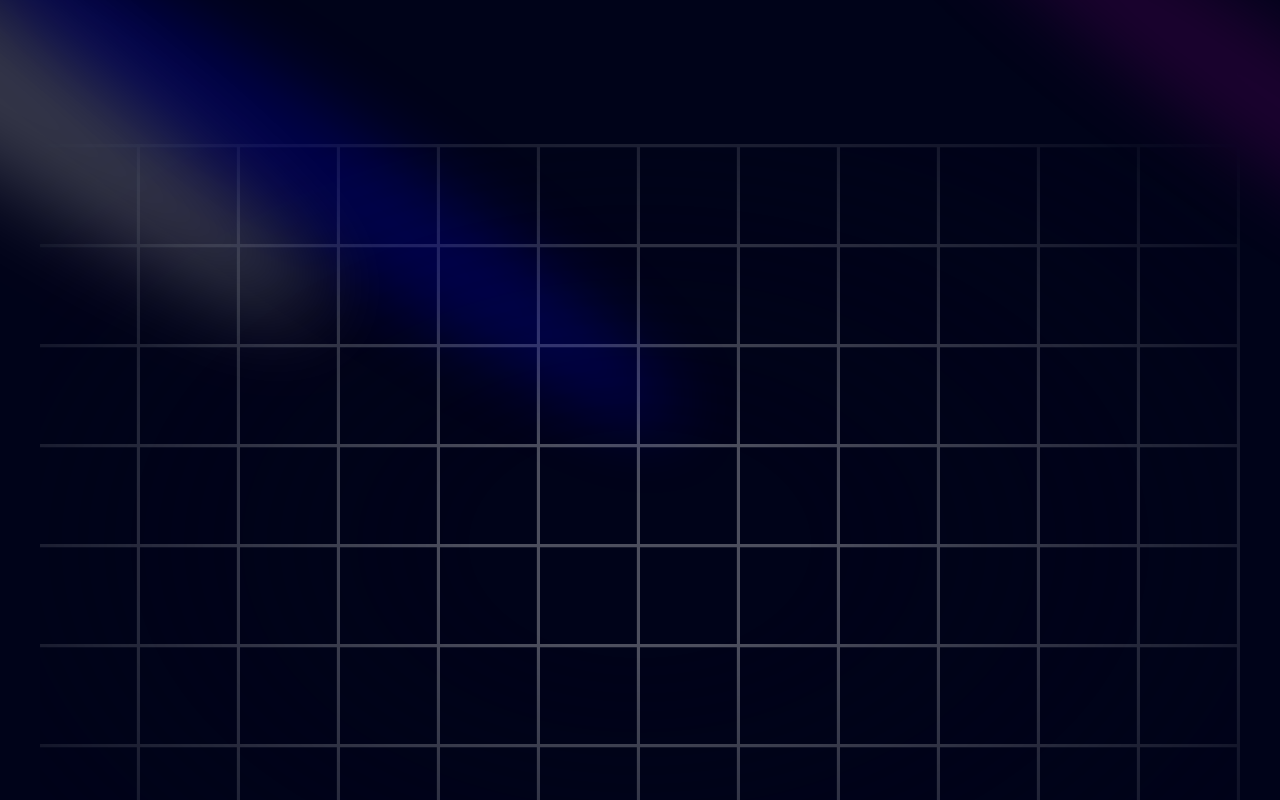
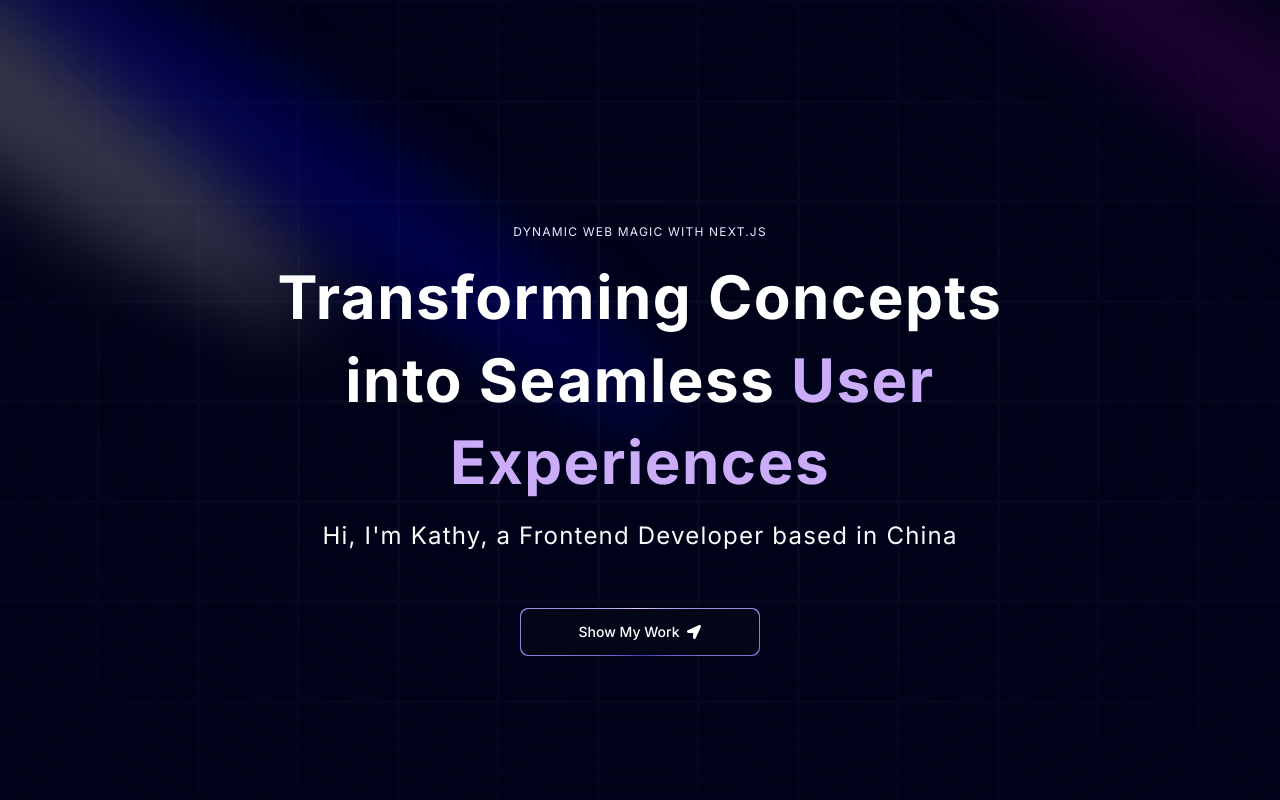
Before and after one commit to kathy-wazowski/portfolio, a Next.js app: page / in a window 1280 px wide. Shown: the top 800 px of the page. Built offline with nearby package versions, Linux system fonts and the light colour scheme.

Commit message:
Add: finish Hero.tsx

```diff
--- a/components/Hero.tsx
+++ b/components/Hero.tsx
@@ -1,11 +1,17 @@
-import React from 'react'
-import { Spotlight } from './ui/Spotlight'
+import React from "react";
+import { Spotlight } from "./ui/Spotlight";
+import { TextGenerateEffect } from "./ui/TextGenerateEffect";
+import MagicButton from "./ui/MagicButton";
+import { FaLocationArrow } from "react-icons/fa";
 
 const Hero = () => {
   return (
     <div className="pb-20 pt-36">
       <div>
-                <Spotlight className="-top-40 -left-10 md:-left-32 md:-top-20 h-screen" fill="white" />
+        <Spotlight
+          className="-top-40 -left-10 md:-left-32 md:-top-20 h-screen"
+          fill="white"
+        />
         <Spotlight
           className="h-[80vh] w-[50vw] top-10 left-full"
           fill="purple"
@@ -13,20 +19,37 @@
         <Spotlight className="left-80 top-28 h-[80vh] w-[50vw]" fill="blue" />
       </div>
 
-            <div className="h-screen w-full dark:bg-black-100 bg-white  dark:bg-grid-white/[0.3] bg-grid-black/[0.2] relative flex items-center justify-center">
+      <div className="h-screen w-full dark:bg-black-100 bg-white  dark:bg-grid-white/[0.03] bg-grid-black/[0.2] flex items-center justify-center absolute left-0 top-0">
         {/* Radial gradient for the container to give a faded look */}
         <div className="absolute pointer-events-none inset-0 flex items-center justify-center dark:bg-black-100 bg-white [mask-image:radial-gradient(ellipse_at_center,transparent_20%,black)]" />
       </div>
 
-            <div className="flex justify-center">
-                <div className="max-w-[89vw]">
-                    <h2 className="uppercase tracking-widest">
+      <div className="flex justify-center relative my-20 z-10">
+        <div className="max-w-[89vw] md:max-w-2xl lg:max-w-[60vw] flex flex-col items-center justify-center">
+          <h2 className="uppercase tracking-widest text-xs text-center text-blue-100 max-w-80">
             Dynamic Web Magic with Next.js
           </h2>
+
+          <TextGenerateEffect
+            className="text-center text-[40px] md:text-5xl lg:text-6xl"
+            words="Transforming Concepts into Seamless User Experiences"
+          />
+
+          <p className="text-center md:tracking-wider mb-4 text-sm md:text-lg lg:text-2xl">
+            Hi, I'm Kathy, a Frontend Developer based in China
+          </p>
+
+          <a href="#about">
+            <MagicButton
+              title="Show My Work"
+              icon={<FaLocationArrow />}
+              position="right"
+            />
+          </a>
         </div>
       </div>
     </div>
-    )
-}
+  );
+};
 
-export default Hero
+export default Hero;
--- /dev/null
+++ b/components/ui/MagicButton.tsx
@@ -0,0 +1,30 @@
+import React from "react";
+
+const MagicButton = ({
+  title,
+  icon,
+  position,
+  handleClick,
+  otherClasses,
+}: {
+  title: string;
+  icon: React.ReactNode;
+  position: string;
+  handleClick?: () => void;
+  otherClasses?: string;
+}) => {
+  return (
+    <button className="relative w-full inline-flex h-12 overflow-hidden rounded-lg p-[1px] md:w-60 md:mt-10">
+      <span className="absolute inset-[-1000%] animate-[spin_2s_linear_infinite] bg-[conic-gradient(from_90deg_at_50%_50%,#E2CBFF_0%,#393BB2_50%,#E2CBFF_100%)]" />
+      <span
+        className={`inline-flex gap-2 h-full w-full cursor-pointer items-center justify-center rounded-lg bg-slate-950 px-7 text-sm font-medium text-white backdrop-blur-3xl ${otherClasses}`}
+      >
+        {position === "left" && icon}
+        {title}
+        {position === "right" && icon}
+      </span>
+    </button>
+  );
+};
+
+export default MagicButton;
--- /dev/null
+++ b/components/ui/TextGenerateEffect.tsx
@@ -0,0 +1,64 @@
+"use client";
+import { useEffect } from "react";
+import { motion, stagger, useAnimate } from "framer-motion";
+import { cn } from "@/utils/cn";
+
+export const TextGenerateEffect = ({
+  words,
+  className,
+  filter = true,
+  duration = 0.5,
+}: {
+  words: string;
+  className?: string;
+  filter?: boolean;
+  duration?: number;
+}) => {
+  const [scope, animate] = useAnimate();
+  let wordsArray = words.split(" ");
+  useEffect(() => {
+    animate(
+      "span",
+      {
+        opacity: 1,
+        filter: filter ? "blur(0px)" : "none",
+      },
+      {
+        duration: duration ? duration : 1,
+        delay: stagger(0.2),
+      }
+    );
+  }, [scope.current]);
+
+  const renderWords = () => {
+    return (
+      <motion.div ref={scope}>
+        {wordsArray.map((word, idx) => {
+          return (
+            <motion.span
+              key={word + idx}
+              className={`${
+                idx > 3 ? "text-purple" : "dark:text-white text-black"
+              } opacity-0`}
+              style={{
+                filter: filter ? "blur(10px)" : "none",
+              }}
+            >
+              {word}{" "}
+            </motion.span>
+          );
+        })}
+      </motion.div>
+    );
+  };
+
+  return (
+    <div className={cn("font-bold", className)}>
+      <div className="my-4">
+        <div className=" dark:text-white text-black leading-snug tracking-wide">
+          {renderWords()}
+        </div>
+      </div>
+    </div>
+  );
+};
--- a/package.json
+++ b/package.json
@@ -16,6 +16,7 @@
     "next-themes": "^0.4.4",
     "react": "^18",
     "react-dom": "^18",
+    "react-icons": "^5.4.0",
     "tailwind-merge": "^2.6.0",
     "tailwindcss-animate": "^1.0.7"
   },
```
Lines whose indentation alone changed are shown as unchanged.
